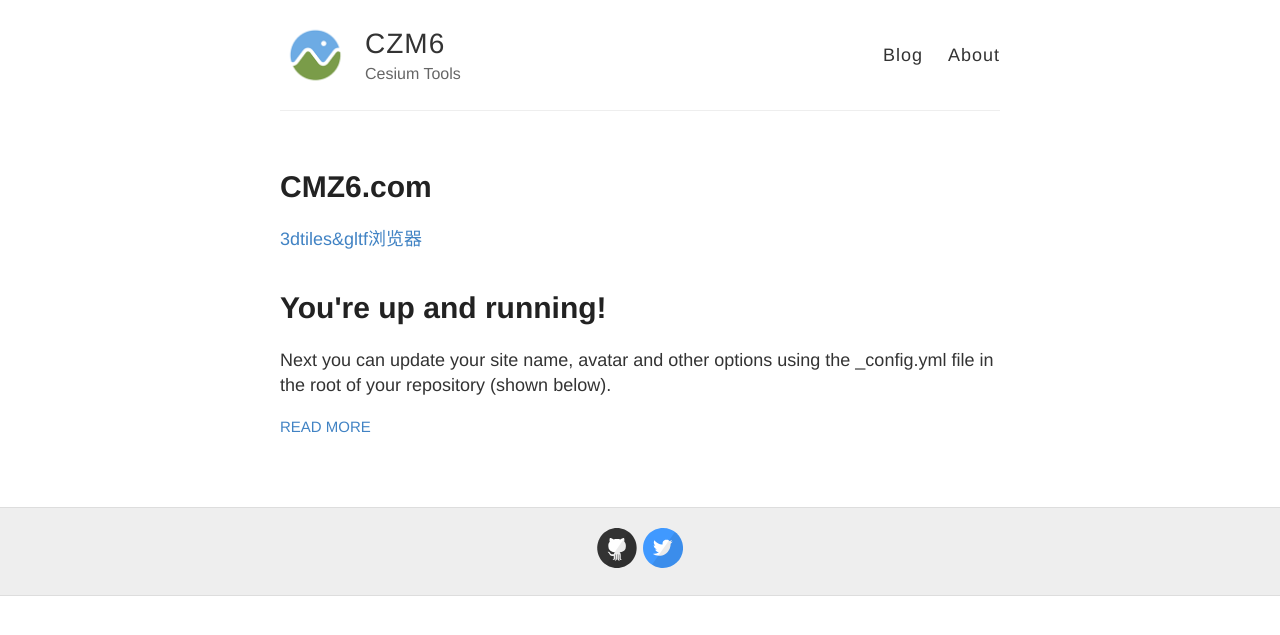
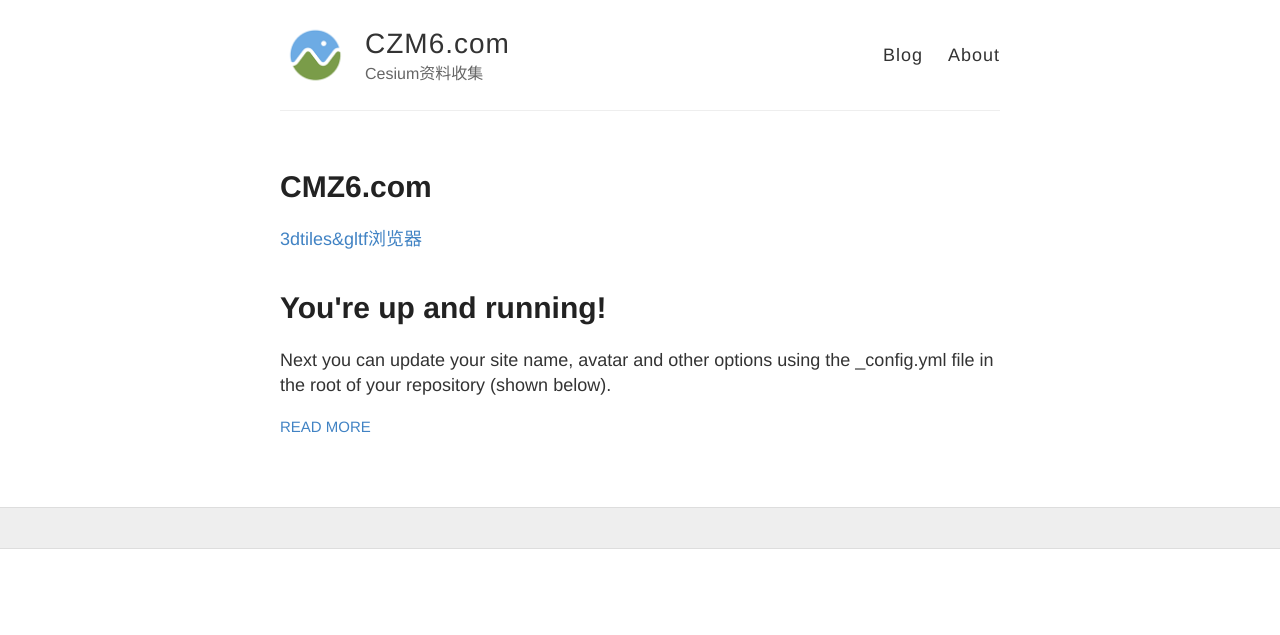
Before and after one commit to vtxf/czm6, a Jekyll site: the page built from index.html, in a window 1280 px wide. Shown: the top 635 px of the page. Built offline with Jekyll 4.4.1, drawn with Linux system fonts in a browser that asks for light colours; comment, search, counter and statistics services are not loaded.

Commit message:
去掉一些

```diff
--- a/_config.yml
+++ b/_config.yml
@@ -3,10 +3,10 @@
 #
 
 # Name of your site (displayed in the header)
-name: CZM6
+name: CZM6.com
 
 # Short bio or description (displayed in the header)
-description: Cesium Tools
+description: Cesium资料收集
 
 # URL of your avatar or profile pic (you could use your GitHub profile pic)
 avatar: /images/earth-thumb.png
@@ -21,12 +21,12 @@ footer-links:
   email:
   facebook:
   flickr:
-  github: barryclark/jekyll-now
+  github:
   instagram:
   linkedin:
   pinterest:
   rss: # just type anything here for a working RSS icon
-  twitter: jekyllrb
+  twitter:
   stackoverflow: # your stackoverflow profile, e.g. "users/50476/bart-kiers"
   youtube: # channel/<your_long_string> or user/<user-name>
   googleplus: # anything in your profile username that comes after plus.google.com/
```
